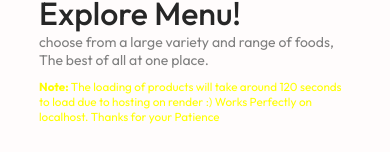
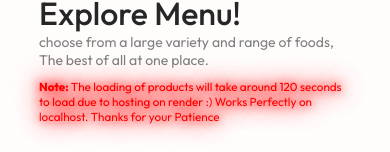
Before and after one commit to Kenneth3120/foodX, a React (Vite) app in the folder foodX/: page / in a window 390 px wide. Shown: the part 308-460 px from the top of the page. Built offline with nearby package versions, Linux system fonts and the light colour scheme; no server answers.

Commit message:
Update ExploreMenu.css

```diff
--- a/foodX/src/components/ExploreMenu/ExploreMenu.css
+++ b/foodX/src/components/ExploreMenu/ExploreMenu.css
@@ -56,9 +56,12 @@
 
 /* Styling for the notice in the Explore Menu */
 .notice {
-    color: #ffcc00; /* Notice color for visibility */
+    color: red; /* Change font color to red */
     font-size: 1vw;
     margin: 10px 0; /* Margin for spacing */
+
+    /* Glowing effect */
+    text-shadow: 0 0 10px red, 0 0 20px red, 0 0 30px red;
 }
 
 /* Responsive for larger screens */
@@ -70,6 +73,7 @@
 
     .notice {
         font-size: 2vw; /* Increase font size on smaller screens */
+        text-shadow: 0 0 10px red, 0 0 20px red, 0 0 30px red; /* Ensure glow on smaller screens */
     }
 }
 
@@ -84,6 +88,7 @@
 
     .notice {
         font-size: 3vw; /* Further increase font size for mobile */
-        color: yellow; /* Ensure good visibility */
+        color: red; /* Keep red font color */
+        text-shadow: 0 0 10px red, 0 0 20px red, 0 0 30px red; /* Glowing effect */
     }
 }
```
